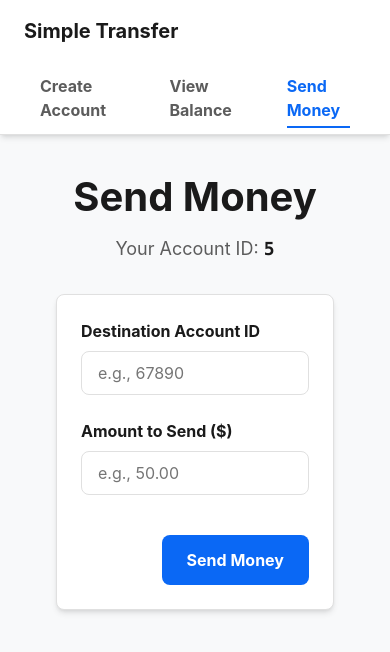
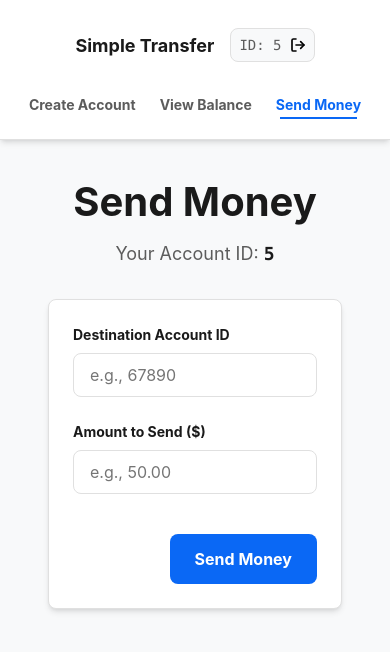
Before and after one commit to dontdude/Simple-Transfer, a React (Vite) app: page /transfer in a window 390 px wide. Both pictures are taken after typing "5" into the empty fields and a click on the button "Use This Account". Shown: the top 652 px of the page. Built offline with nearby package versions, Linux system fonts and the light colour scheme.

Commit message:
feat: logout type functionality added and some responsivness related fixes

```diff
--- a/src/features/send-money/SendMoneyPage.module.css
+++ b/src/features/send-money/SendMoneyPage.module.css
@@ -65,4 +65,5 @@
 .summaryAmount {
   font-weight: var(--font-weight-bold);
   font-size: var(--font-size-xl);
+  overflow-x: auto;
 }
--- a/src/features/view-balance/ViewBalancePage.module.css
+++ b/src/features/view-balance/ViewBalancePage.module.css
@@ -52,9 +52,10 @@
   font-weight: var(--font-weight-bold);
   font-size: var(--font-size-h2);
   color: var(--color-success);
+  overflow-x: auto;
 }
 
-@media (max-width: var(--breakpoint-md)) {
+@media (max-width: 786px) {
   .header {
     flex-direction: column;
     align-items: flex-start;
--- a/src/layout/Navbar/Navbar.module.css
+++ b/src/layout/Navbar/Navbar.module.css
@@ -2,7 +2,6 @@
   background-color: var(--color-surface);
   border-bottom: var(--border-width-base) solid var(--color-border);
   box-shadow: var(--box-shadow);
-  padding: 0 var(--spacing-6);
   position: sticky;
   top: 0;
   z-index: var(--z-index-navbar);
@@ -13,9 +12,18 @@
   align-items: center;
   justify-content: space-between;
   flex-wrap: wrap;
+  gap: var(--spacing-2) var(--spacing-6);
   max-width: var(--max-width-container);
   margin: 0 auto;
   min-height: var(--navbar-height);
+  padding: 0 var(--spacing-4);
+}
+
+.brandContainer {
+  display: flex;
+  align-items: center;
+  gap: var(--spacing-4);
+  padding: var(--spacing-3) 0;
 }
 
 .brand {
@@ -23,14 +31,42 @@
   font-weight: var(--font-weight-bold);
   color: var(--color-text-primary);
   text-decoration: none;
-  padding: var(--spacing-4) 0;
+  transition: color var(--transition-speed) ease;
+}
+
+.brand:hover {
+  color: var(--color-primary);
+}
+
+.accountId {
+  display: inline-flex;
+  align-items: center;
+  gap: var(--spacing-2);
+  font-family: var(--font-family-mono);
+  font-size: var(--font-size-sm);
+  color: var(--color-text-secondary);
+  background-color: var(--color-background);
+  border: var(--border-width-base) solid var(--color-border);
+  padding: var(--spacing-1) var(--spacing-3);
+  border-radius: var(--border-radius-md);
+  cursor: pointer;
+  transition: all var(--transition-speed) ease;
+}
+
+.accountId:hover,
+.accountId:focus {
+  color: var(--color-error);
+  background-color: var(--color-error-bg);
+  border-color: var(--color-error);
+  outline: none;
 }
 
 .navList {
   display: flex;
   align-items: center;
   list-style: none;
-  gap: var(--spacing-4);
+  gap: var(--spacing-2);
+  flex-wrap: wrap;
 }
 
 .navItem {
@@ -42,7 +78,7 @@
   color: var(--color-text-secondary);
   text-decoration: none;
   font-weight: var(--font-weight-bold);
-  padding: var(--spacing-3) var(--spacing-4);
+  padding: var(--spacing-2) var(--spacing-3);
   border-radius: var(--border-radius-md);
   position: relative;
   transition:
@@ -50,21 +86,22 @@
     background-color var(--transition-speed) ease;
 }
 
+.navLink:hover {
+  color: var(--color-text-primary);
+  background-color: var(--color-background);
+}
+
 .navLink::after {
   content: "";
   position: absolute;
-  bottom: 6px;
-  left: var(--spacing-4);
-  right: var(--spacing-4);
+  bottom: var(--spacing-1);
+  left: var(--spacing-3);
+  right: var(--spacing-3);
   height: 2px;
   background-color: var(--color-primary);
   transform: scaleX(0);
+  transform-origin: center;
   transition: transform var(--transition-speed) ease-in-out;
-}
-
-.navLink:hover {
-  color: var(--color-text-primary);
-  background-color: var(--color-background);
 }
 
 .navLink.activeLink {
@@ -75,13 +112,22 @@
   transform: scaleX(1);
 }
 
-/* --- Responsive Styles --- */
-@media (max-width: var(--breakpoint-md)) {
+@media (max-width: 768px) {
   .navContainer {
     flex-direction: column;
     align-items: center;
-    padding: var(--spacing-2) 0;
-    gap: var(--spacing-2);
+    gap: var(--spacing-3);
+    padding: var(--spacing-4) var(--spacing-2);
+  }
+
+  .brandContainer {
+    width: 100%;
+    justify-content: center;
+    padding: var(--spacing-3) 0;
+  }
+
+  .brand {
+    font-size: var(--font-size-lg);
   }
 
   .navList {
@@ -89,4 +135,10 @@
     justify-content: center;
     gap: var(--spacing-2);
   }
+
+  .navLink,
+  .accountId {
+    padding: var(--spacing-2);
+    font-size: var(--font-size-sm);
+  }
 }
--- a/src/layout/Navbar/Navbar.tsx
+++ b/src/layout/Navbar/Navbar.tsx
@@ -1,16 +1,39 @@
 import { NavLink } from "react-router-dom";
+import { useAccountStore } from "../../store/account.store";
+import LogoutIcon from "../../assets/icons/logout.svg";
+import { showSuccess } from "../../hooks/useToast";
 import styles from "./Navbar.module.css";
 
 export const Navbar = () => {
+  const accountId = useAccountStore((state) => state.accountId);
+  const clearAccount = useAccountStore((state) => state.clearAccount);
+
+  const handleLogout = () => {
+    clearAccount();
+    showSuccess("Logged out successfully");
+  };
+
   const getNavLinkClass = ({ isActive }: { isActive: boolean }) =>
     `${styles.navLink} ${isActive ? styles.activeLink : ""}`;
 
   return (
     <nav className={styles.navbar}>
       <div className={styles.navContainer}>
-        <NavLink to="/" className={styles.brand}>
-          Simple Transfer
-        </NavLink>
+        <div className={styles.brandContainer}>
+          <NavLink to="/" className={styles.brand}>
+            Simple Transfer
+          </NavLink>
+          {accountId && (
+            <button
+              onClick={handleLogout}
+              className={styles.accountId}
+              title={`Logout from account ${accountId}`}
+            >
+              ID: {accountId}
+              <img src={LogoutIcon} alt="Logout" />
+            </button>
+          )}
+        </div>
         <ul className={styles.navList}>
           <li className={styles.navItem}>
             <NavLink to="/" className={getNavLinkClass} end>
--- a/src/providers/auth/components/AccountPrompt.module.css
+++ b/src/providers/auth/components/AccountPrompt.module.css
@@ -47,7 +47,7 @@
   padding: var(--spacing-2) var(--spacing-4);
 }
 
-@media (max-width: var(--breakpoint-lg)) {
+@media (max-width: 786px) {
   .promptContainer {
     flex-direction: column;
   }
--- a/src/store/account.store.ts
+++ b/src/store/account.store.ts
@@ -7,6 +7,5 @@ export const useAccountStore = create<AccountStore>((set) => ({
 
     // Actions
     setAccountId: (id: number) => set({ accountId: id }),
-
     clearAccount: () => set({ accountId: null }),
 }));
--- a/src/styles/global.css
+++ b/src/styles/global.css
@@ -44,7 +44,7 @@ body {
   padding-right: var(--spacing-6);
 }
 
-@media (max-width: var(--breakpoint-sm)) {
+@media (max-width: 786px) {
   body {
     font-size: var(--font-size-sm);
   }
--- a/src/styles/theme.css
+++ b/src/styles/theme.css
@@ -62,11 +62,6 @@
   --navbar-height: 64px;
   --input-height: 44px;
 
-  /* --- Breakpoints --- */
-  --breakpoint-sm: 600px;
-  --breakpoint-md: 768px;
-  --breakpoint-lg: 1024px;
-
   /* --- Transitions --- */
   --transition-speed: 0.2s;
   --transition-speed-slow: 0.8s;
```
Also changed, not shown: src/assets/icons/logout.svg (added).
